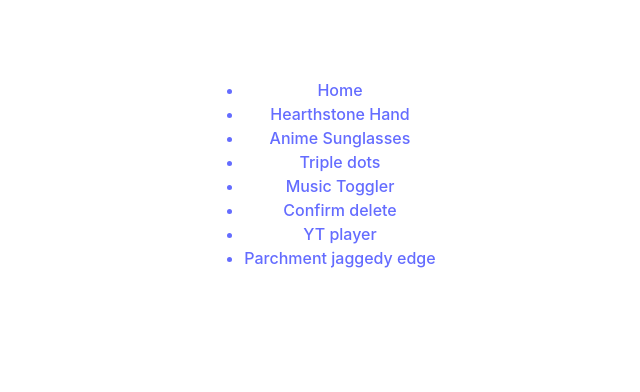
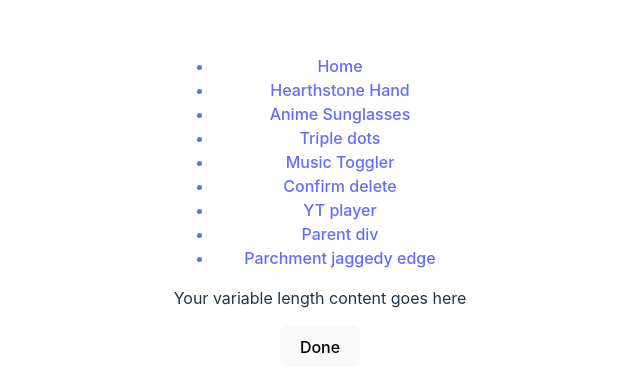
Before and after one commit to sergnio/css-js-playground, a React (Vite) app: page /parent in a window 1280 px wide. Shown: the part 226-618 px from the top of the page, without its empty margins (320-960 px from the left). Built offline with nearby package versions, Linux system fonts and the light colour scheme.

Commit message:
checks out

```diff
--- /dev/null
+++ b/src/Parent.tsx
@@ -0,0 +1,23 @@
+import React from "react";
+import styled from "styled-components";
+
+const ParentDiv = styled.div`
+  position: relative;
+`;
+
+const DoneButton = styled.button`
+  position: absolute;
+  left: 50%;
+  transform: translateX(-50%);
+  margin-top: 1em;
+  /* Other styles for your button */
+`;
+
+const MyComponent = () => (
+  <ParentDiv>
+    <div>Your variable length content goes here</div>
+    <DoneButton>Done</DoneButton>
+  </ParentDiv>
+);
+
+export default MyComponent;
--- a/src/main.tsx
+++ b/src/main.tsx
@@ -11,6 +11,7 @@
 import ParchmentJagged from "./ParchmentJagged";
 import ConfirmToDelete from "./ConfirmToDelete";
 import YoutubePlayer from "./YoutubePlayer";
+import Parent from "./Parent";
 
 interface RoutesProps {
   name: string;
@@ -30,6 +31,7 @@
   { name: "Music Toggler", path: "/music", component: MusicToggler },
   { name: "Confirm delete", path: "/confirm", component: ConfirmToDelete },
   { name: "YT player", path: "/yt", component: YoutubePlayer },
+  { name: "Parent div", path: "/parent", component: Parent },
   {
     name: "Parchment jaggedy edge",
     path: "/jagged",
```
